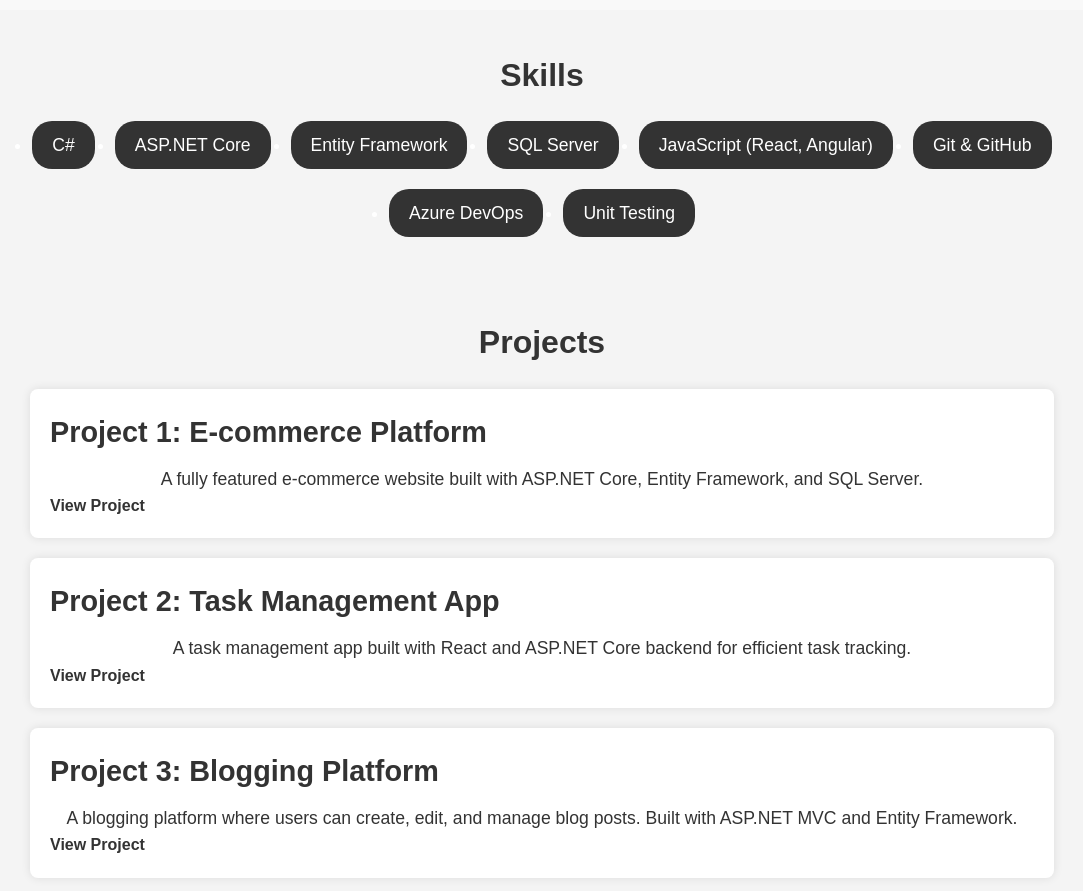
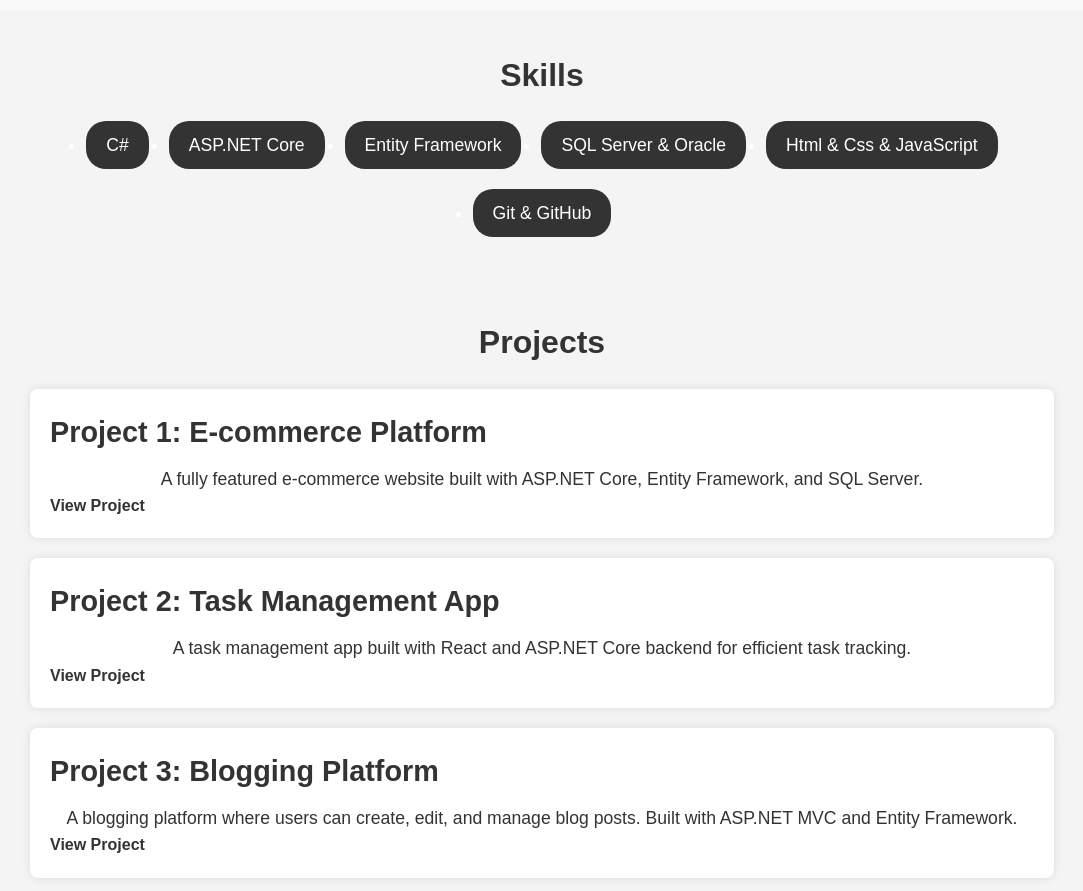
Before and after one commit to gowrims/gowrims.github.io, a plain HTML site: page index.html in a window 1280 px wide. Shown: the part 1140-2031 px from the top of the page, without its empty margins (98-1181 px from the left). Drawn offline with Linux system fonts and the light colour scheme.

Commit message:
joe@joe-ThinkPad-T420:~/Desktop/git-test$ git commit -m "added a new line to index.html" [master 3b3b3b3] added a new line to index.html  1 file changed, 1 insertion(+) joe@joe-ThinkPad-T420:~/Desktop/git-test$ git log commit

```diff
--- a/index.html
+++ b/index.html
@@ -51,11 +51,9 @@
                 <li>C#</li>
                 <li>ASP.NET Core</li>
                 <li>Entity Framework</li>
-                <li>SQL Server</li>
-                <li>JavaScript (React, Angular)</li>
+                <li>SQL Server & Oracle</li>
+                <li>Html & Css & JavaScript</li>
                 <li>Git & GitHub</li>
-                <li>Azure DevOps</li>
-                <li>Unit Testing</li>
             </ul>
         </div>
     </section>
```
